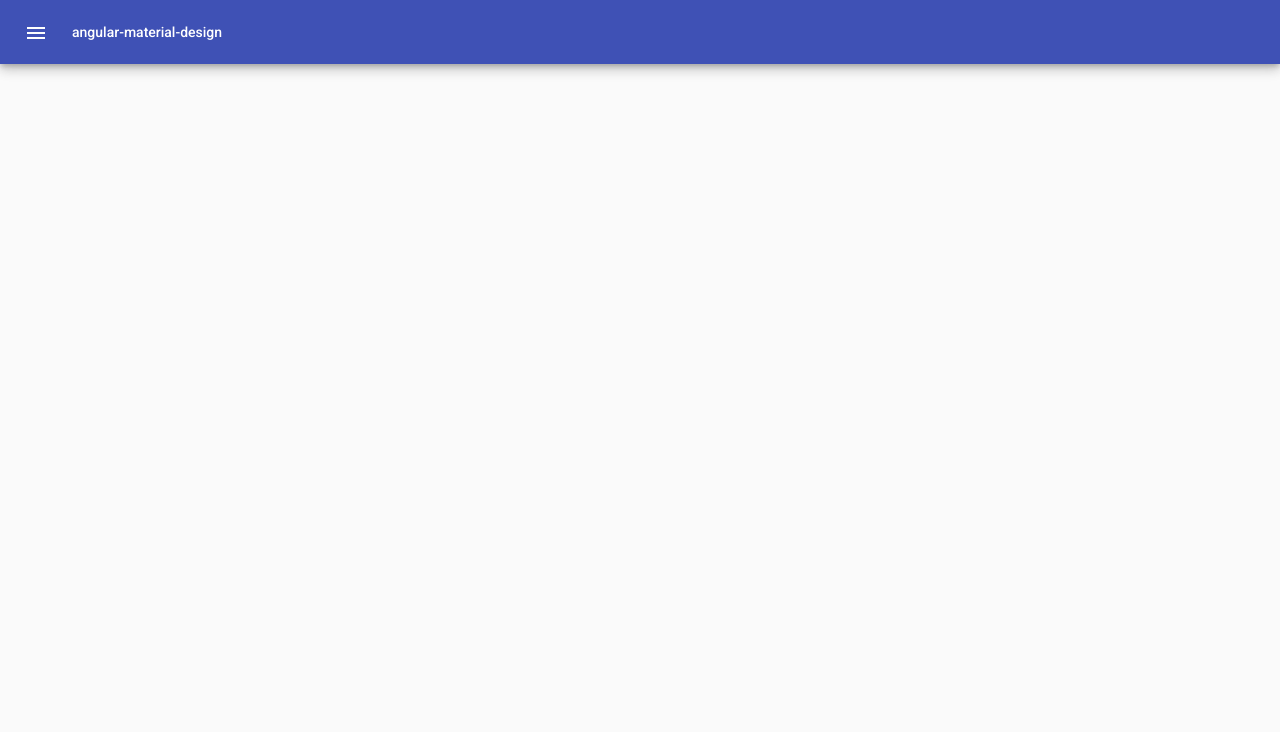
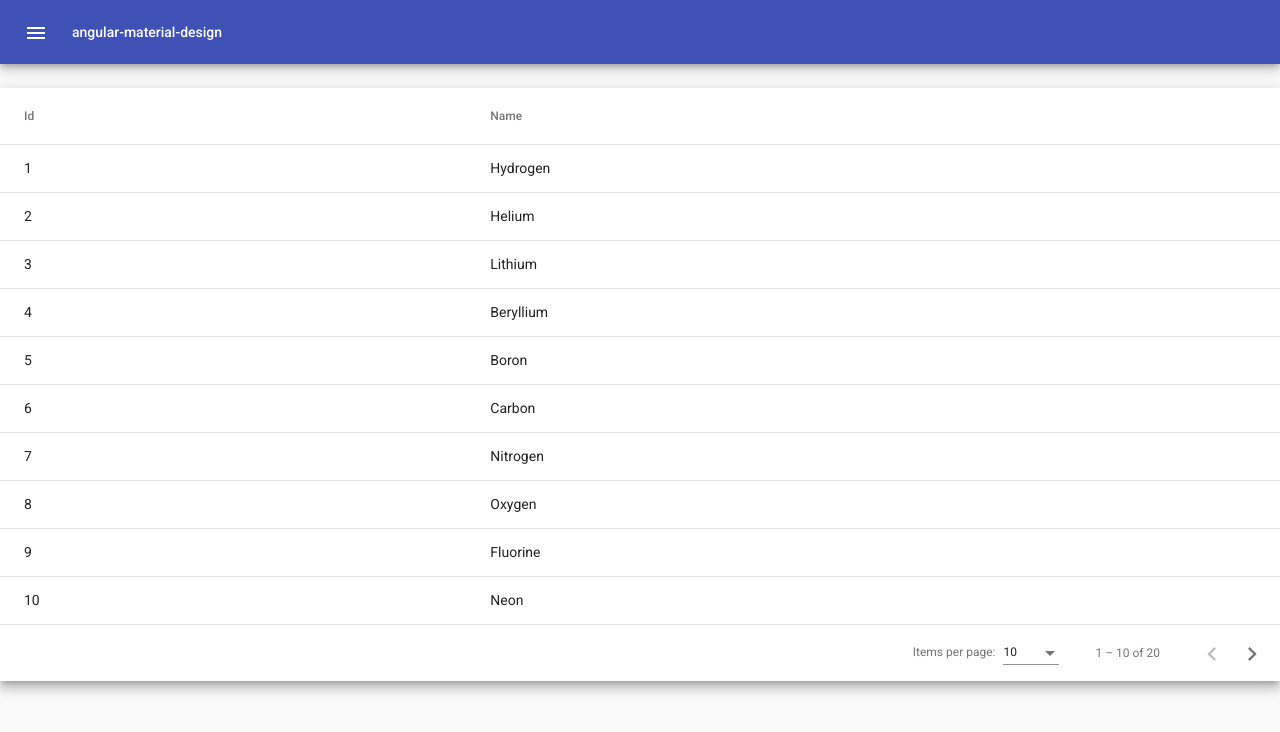
Before and after one commit to mahmudabir/angular-material-design, an Angular app: page /table in a window 1280 px wide. Before the commit this address led to /. Shown: the top 732 px of the page. Built offline with nearby package versions, Linux system fonts and the light colour scheme.

Commit message:
ng generate @angular/material:table table

```diff
--- a/src/app/address-form/address-form.component.html
+++ b/src/app/address-form/address-form.component.html
@@ -1,6 +1,6 @@
 <div class="d-flex justify-content-center">
   <form [formGroup]="addressForm" novalidate (ngSubmit)="onSubmit()">
-    <mat-card class="shipping-card">
+    <mat-card class="shipping-card mat-elevation-z8">
       <mat-card-header>
         <mat-card-title>Shipping Information</mat-card-title>
       </mat-card-header>
@@ -95,7 +95,9 @@
         </div>
       </mat-card-content>
       <mat-card-actions>
-        <button mat-raised-button color="primary" type="submit">Submit</button>
+        <div class="d-flex justify-content-center">
+          <button mat-raised-button color="primary" type="submit">Submit</button>
+        </div>
       </mat-card-actions>
     </mat-card>
   </form>
--- a/src/app/app-routing.module.ts
+++ b/src/app/app-routing.module.ts
@@ -4,10 +4,12 @@ import { RouterModule, Routes } from '@angular/router';
 import {NavigationComponent} from "./navigation/navigation.component";
 import {SliderComponent} from "./slider/slider.component";
 import {AddressFormComponent} from "./address-form/address-form.component";
+import {TableComponent} from "./table/table.component";
 
 const routes: Routes = [
   { path: 'slider', component: SliderComponent },
   { path: 'address-form', component: AddressFormComponent },
+  { path: 'table', component: TableComponent },
 ];
 
 @NgModule({
--- a/src/app/navigation/navigation.component.html
+++ b/src/app/navigation/navigation.component.html
@@ -7,6 +7,7 @@
       <a mat-list-item routerLink="/">Home Page</a>
       <a mat-list-item routerLink="/slider">Slider</a>
       <a mat-list-item routerLink="/address-form">Address Form</a>
+      <a mat-list-item routerLink="/table">Table</a>
     </mat-nav-list>
   </mat-sidenav>
   <mat-sidenav-content>
--- /dev/null
+++ b/src/app/table/table-datasource.ts
@@ -0,0 +1,111 @@
+import { DataSource } from '@angular/cdk/collections';
+import { MatPaginator } from '@angular/material/paginator';
+import { MatSort } from '@angular/material/sort';
+import { map } from 'rxjs/operators';
+import { Observable, of as observableOf, merge } from 'rxjs';
+
+// TODO: Replace this with your own data model type
+export interface TableItem {
+  name: string;
+  id: number;
+}
+
+// TODO: replace this with real data from your application
+const EXAMPLE_DATA: TableItem[] = [
+  {id: 1, name: 'Hydrogen'},
+  {id: 2, name: 'Helium'},
+  {id: 3, name: 'Lithium'},
+  {id: 4, name: 'Beryllium'},
+  {id: 5, name: 'Boron'},
+  {id: 6, name: 'Carbon'},
+  {id: 7, name: 'Nitrogen'},
+  {id: 8, name: 'Oxygen'},
+  {id: 9, name: 'Fluorine'},
+  {id: 10, name: 'Neon'},
+  {id: 11, name: 'Sodium'},
+  {id: 12, name: 'Magnesium'},
+  {id: 13, name: 'Aluminum'},
+  {id: 14, name: 'Silicon'},
+  {id: 15, name: 'Phosphorus'},
+  {id: 16, name: 'Sulfur'},
+  {id: 17, name: 'Chlorine'},
+  {id: 18, name: 'Argon'},
+  {id: 19, name: 'Potassium'},
+  {id: 20, name: 'Calcium'},
+];
+
+/**
+ * Data source for the Table view. This class should
+ * encapsulate all logic for fetching and manipulating the displayed data
+ * (including sorting, pagination, and filtering).
+ */
+export class TableDataSource extends DataSource<TableItem> {
+  data: TableItem[] = EXAMPLE_DATA;
+  paginator: MatPaginator | undefined;
+  sort: MatSort | undefined;
+
+  constructor() {
+    super();
+  }
+
+  /**
+   * Connect this data source to the table. The table will only update when
+   * the returned stream emits new items.
+   * @returns A stream of the items to be rendered.
+   */
+  connect(): Observable<TableItem[]> {
+    if (this.paginator && this.sort) {
+      // Combine everything that affects the rendered data into one update
+      // stream for the data-table to consume.
+      return merge(observableOf(this.data), this.paginator.page, this.sort.sortChange)
+        .pipe(map(() => {
+          return this.getPagedData(this.getSortedData([...this.data ]));
+        }));
+    } else {
+      throw Error('Please set the paginator and sort on the data source before connecting.');
+    }
+  }
+
+  /**
+   *  Called when the table is being destroyed. Use this function, to clean up
+   * any open connections or free any held resources that were set up during connect.
+   */
+  disconnect(): void {}
+
+  /**
+   * Paginate the data (client-side). If you're using server-side pagination,
+   * this would be replaced by requesting the appropriate data from the server.
+   */
+  private getPagedData(data: TableItem[]): TableItem[] {
+    if (this.paginator) {
+      const startIndex = this.paginator.pageIndex * this.paginator.pageSize;
+      return data.splice(startIndex, this.paginator.pageSize);
+    } else {
+      return data;
+    }
+  }
+
+  /**
+   * Sort the data (client-side). If you're using server-side sorting,
+   * this would be replaced by requesting the appropriate data from the server.
+   */
+  private getSortedData(data: TableItem[]): TableItem[] {
+    if (!this.sort || !this.sort.active || this.sort.direction === '') {
+      return data;
+    }
+
+    return data.sort((a, b) => {
+      const isAsc = this.sort?.direction === 'asc';
+      switch (this.sort?.active) {
+        case 'name': return compare(a.name, b.name, isAsc);
+        case 'id': return compare(+a.id, +b.id, isAsc);
+        default: return 0;
+      }
+    });
+  }
+}
+
+/** Simple sort comparator for example ID/Name columns (for client-side sorting). */
+function compare(a: string | number, b: string | number, isAsc: boolean): number {
+  return (a < b ? -1 : 1) * (isAsc ? 1 : -1);
+}
--- /dev/null
+++ b/src/app/table/table.component.css
@@ -0,0 +1,3 @@
+.full-width-table {
+  width: 100%;
+}
--- /dev/null
+++ b/src/app/table/table.component.html
@@ -0,0 +1,27 @@
+<div class="justify-content-center mt-4">
+  <div class="mat-elevation-z8">
+    <table mat-table class="full-width-table" matSort aria-label="Elements">
+      <!-- Id Column -->
+      <ng-container matColumnDef="id">
+        <th mat-header-cell *matHeaderCellDef mat-sort-header>Id</th>
+        <td mat-cell *matCellDef="let row">{{row.id}}</td>
+      </ng-container>
+
+      <!-- Name Column -->
+      <ng-container matColumnDef="name">
+        <th mat-header-cell *matHeaderCellDef mat-sort-header>Name</th>
+        <td mat-cell *matCellDef="let row">{{row.name}}</td>
+      </ng-container>
+
+      <tr mat-header-row *matHeaderRowDef="displayedColumns"></tr>
+      <tr mat-row *matRowDef="let row; columns: displayedColumns;"></tr>
+    </table>
+
+    <mat-paginator #paginator
+                   [length]="dataSource?.data?.length"
+                   [pageIndex]="0"
+                   [pageSize]="10"
+                   [pageSizeOptions]="[5, 10, 20]">
+    </mat-paginator>
+  </div>
+</div>
--- /dev/null
+++ b/src/app/table/table.component.ts
@@ -0,0 +1,30 @@
+import { AfterViewInit, Component, ViewChild } from '@angular/core';
+import { MatPaginator } from '@angular/material/paginator';
+import { MatSort } from '@angular/material/sort';
+import { MatTable } from '@angular/material/table';
+import { TableDataSource, TableItem } from './table-datasource';
+
+@Component({
+  selector: 'app-table',
+  templateUrl: './table.component.html',
+  styleUrls: ['./table.component.css']
+})
+export class TableComponent implements AfterViewInit {
+  @ViewChild(MatPaginator) paginator!: MatPaginator;
+  @ViewChild(MatSort) sort!: MatSort;
+  @ViewChild(MatTable) table!: MatTable<TableItem>;
+  dataSource: TableDataSource;
+
+  /** Columns displayed in the table. Columns IDs can be added, removed, or reordered. */
+  displayedColumns = ['id', 'name'];
+
+  constructor() {
+    this.dataSource = new TableDataSource();
+  }
+
+  ngAfterViewInit(): void {
+    this.dataSource.sort = this.sort;
+    this.dataSource.paginator = this.paginator;
+    this.table.dataSource = this.dataSource;
+  }
+}
```
Also changed, not shown: src/app/app.module.ts (+8 -2 lines), 1 other file (tests, documents, lock files or other folders).
